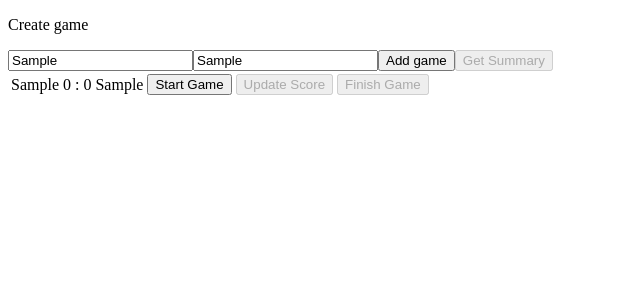
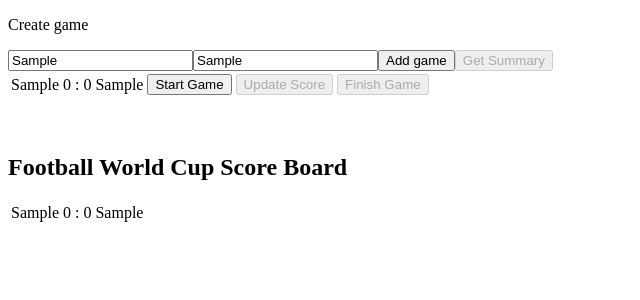
Before and after one commit to NevenaPetro/Football-ScoreBoard-app, a React (Create React App) app: page / in a window 1280 px wide. Both pictures are taken after typing "Sample", "Sample" into the empty fields and a click on the button "Add game". Shown: the top 300 px of the page, without its empty margins (0-640 px from the left). Built offline with nearby package versions, Linux system fonts and the light colour scheme.

Commit message:
changing .filter to .find and adding SummaryBoardItem

```diff
--- a/src/App.js
+++ b/src/App.js
@@ -20,7 +20,10 @@ function App() {
   //Strating game and setting enabling btnUpdate and btnFinish
   function gameStarting(item) {
     setStartGame(item);
-    listOfGames.filter((e) => e.gameId === item.gameId)[0].started = true;
+    listOfGames.find((e) => e.gameId === item.gameId).started = true;
+    setListOfGames(listOfGames);
+    listOfAllGames.find((e) => e.gameId === item.gameId).started = true;
+    setListOfAllGames(listOfAllGames);
   }
   //Finish game and removing game from the board
   function gameFinish(item) {
@@ -42,6 +45,7 @@ function App() {
         value={{
           addNewGame,
           listOfGames,
+          listOfAllGames,
           setGameId,
           gameId,
           gameStarting,
--- a/src/components/BoardList.jsx
+++ b/src/components/BoardList.jsx
@@ -2,18 +2,27 @@ import React from 'react';
 import { useContext } from 'react';
 import { applicationContext } from '../context/ApplicationContext';
 import BoardItem from './BoardItem';
+import SummaryBoardItem from './SummaryBoardItem';
 
 
 function BoardList() {
-  const { listOfGames } = useContext(applicationContext);
+  const { listOfGames, listOfAllGames } = useContext(applicationContext);
 
   return (
     <div>
-
       <table>
         <tbody>
           {listOfGames &&
             listOfGames.map((e) => <BoardItem key={e.gameId} item={e}></BoardItem>)}
+        </tbody>
+      </table>
+      <br></br>
+      <br></br>
+      <h2> Football World Cup Score Board </h2>
+      <table>
+        <tbody>
+          {listOfAllGames &&
+            listOfAllGames.map((e) => <SummaryBoardItem key={e.gameId} item={e}></SummaryBoardItem>)}
         </tbody>
       </table>
     </div>
--- /dev/null
+++ b/src/components/SummaryBoardItem.jsx
@@ -0,0 +1,20 @@
+import React from 'react';
+import { useContext } from 'react';
+import { applicationContext } from '../context/ApplicationContext';
+import Button from './Button';
+
+function SummaryBoardItem({ item }) {
+
+  return (
+    <>
+      <tr>
+        <td>{item.homeTeam}</td>
+        <td>{item.scoreHomeTeam} : </td>
+        <td>{item.scoreAwayTeam}</td>
+        <td>{item.awayTeam}</td>
+      </tr>
+    </>
+  );
+}
+
+export default SummaryBoardItem;
```
